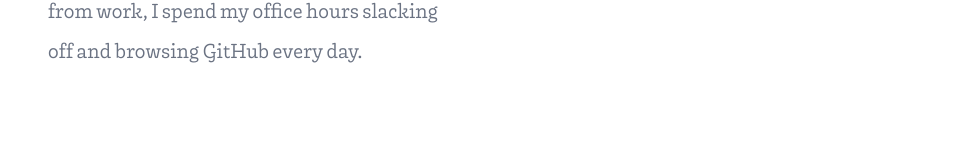
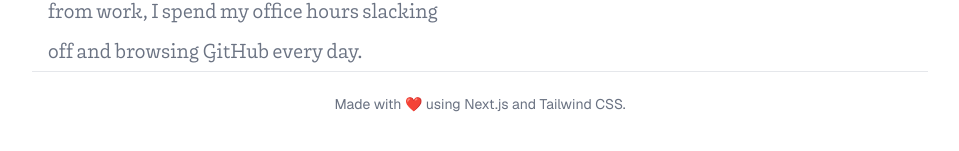
Before and after one commit to holyfata/portfolio, a Next.js app: page / in a window 1280 px wide. Shown: the part 489-640 px from the top of the page, without its empty margins (160-1119 px from the left). Built offline with nearby package versions, Linux system fonts and the light colour scheme.

Commit message:
feat: 初步完成项目

```diff
--- a/src/app/page.tsx
+++ b/src/app/page.tsx
@@ -94,7 +94,7 @@ export default function Home() {
               &nbsp;<a className="cursor-pointer hover:underline text-[#CC0000]" href="https://www.jd.com">JD.COM</a>&nbsp;
               through the 2024 campus recruitment to engage in front-end development work.
             </p> <br />
-            <p className="leading-10">I love coding and enjoy the feeling of creation. What's more, I embrace open source. Apart from work, I spend my office hours slacking off and browsing GitHub every day.</p>
+            <p className="leading-10">I love coding and enjoy the feeling of creation. What&apos;s more, I embrace open source. Apart from work, I spend my office hours slacking off and browsing GitHub every day.</p>
           </section>
           <section className="flex flex-col shrink-0 w-[240]">
             <Image
@@ -113,6 +113,11 @@ export default function Home() {
           </section>
         </section>
       </main>
+      <footer className="flex h-16 justify-center items-center border-t border-gray-200 px-4">
+        <p className="text-sm text-gray-500">
+          Made with ❤️ using Next.js and Tailwind CSS.
+        </p>
+      </footer>
     </div>
   );
 }
```
